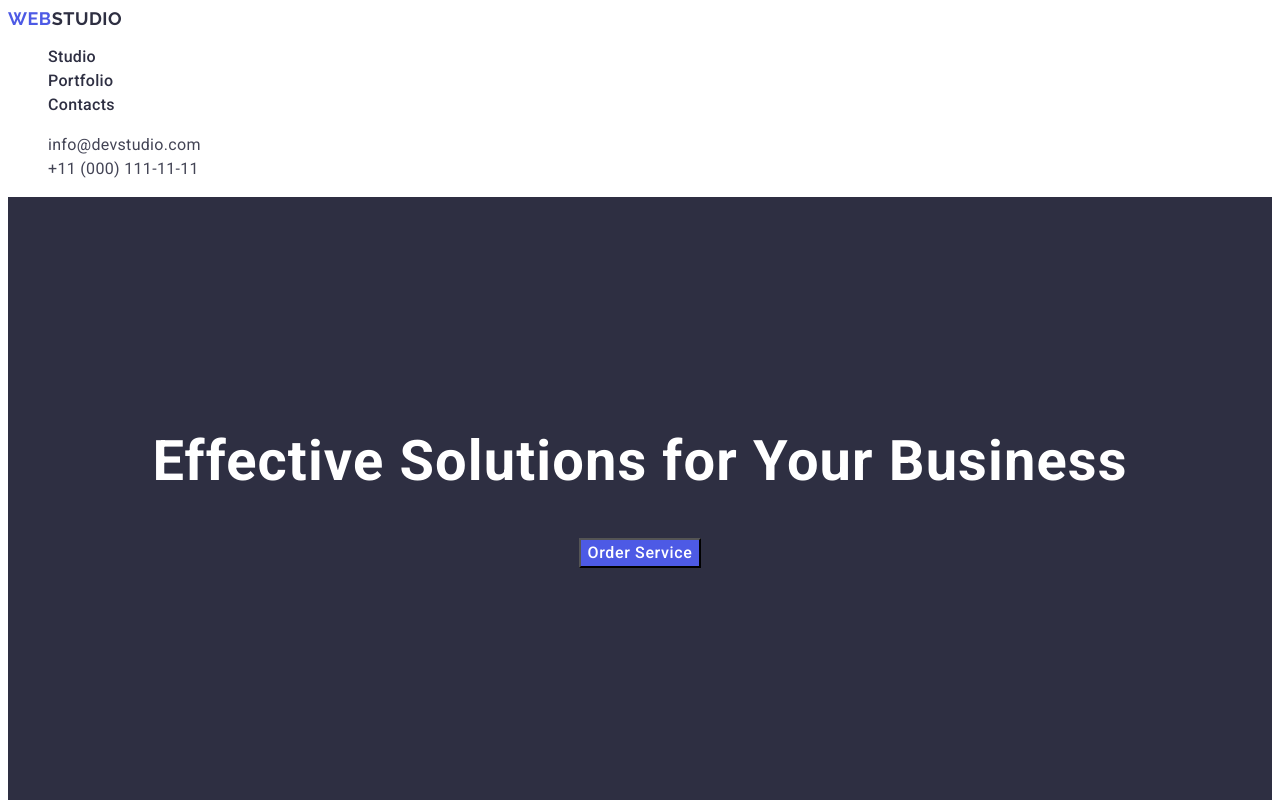
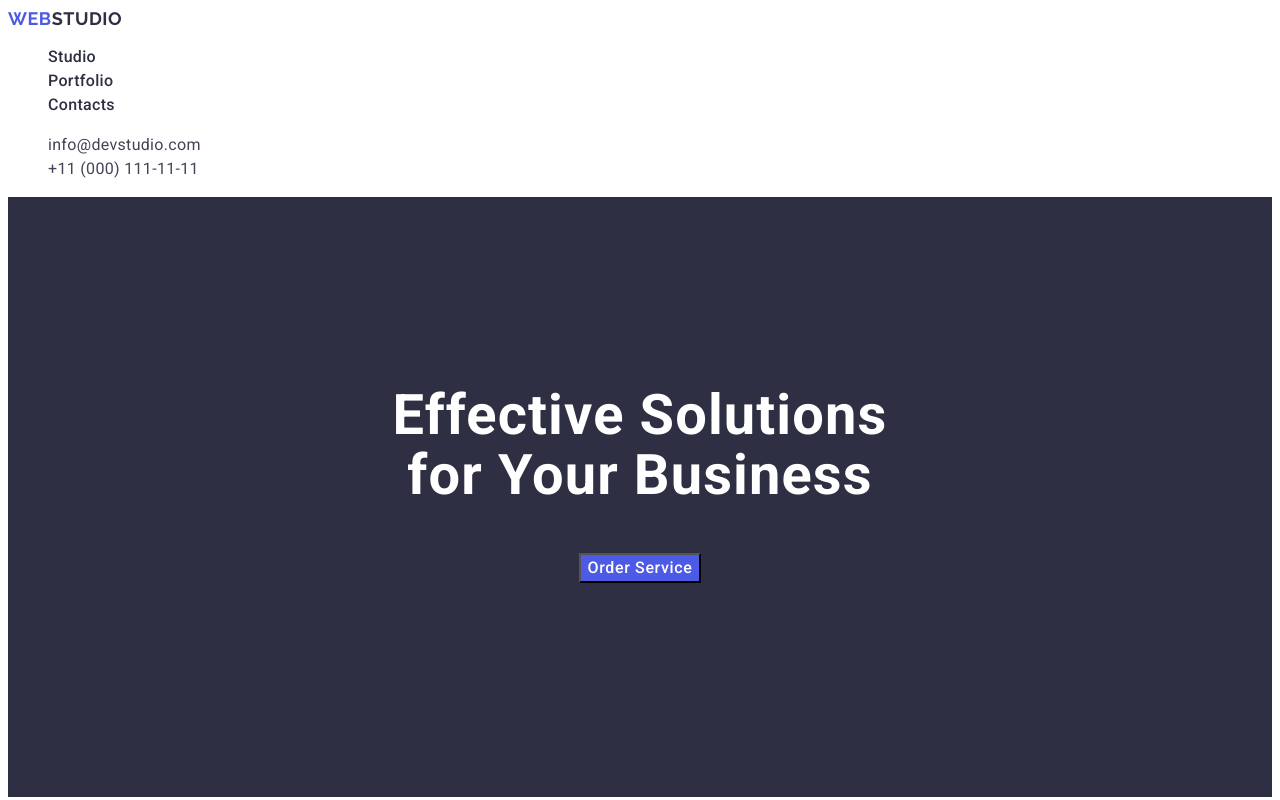
Before and after one commit to unrunner001/course-project-02, a plain HTML site: page index.html in a window 1280 px wide. Shown: the top 800 px of the page. Drawn offline with Linux system fonts and the light colour scheme.

Commit message:
update css file

```diff
--- a/css/style.css
+++ b/css/style.css
@@ -1,4 +1,3 @@
-
 body {
   font-family: "Roboto", sans-serif;
   background-color: #fff;
@@ -56,7 +55,8 @@ h3 {
   color: #2e2f42;
 }
 
-.nav__link:hover, .nav__link:focus {
+.nav__link:hover,
+.nav__link:focus {
   color: #404bbf;
 }
 
@@ -69,7 +69,8 @@ h3 {
   font-style: normal;
 }
 
-.adress__link:hover, .adress__link:focus {
+.adress__link:hover,
+.adress__link:focus {
   color: #404bbf;
 }
 
@@ -78,6 +79,7 @@ h3 {
   text-align: center;
   height: 600px;
   padding-top: 188px;
+  box-sizing: border-box;
 }
 
 .first .title {
@@ -87,6 +89,9 @@ h3 {
   letter-spacing: 0.02em;
   color: #fff;
   text-align: center;
+  width: 496px;
+  height: 120px;
+  margin: 0 auto;
 }
 
 .first__btn {
@@ -98,10 +103,12 @@ h3 {
   color: #fff;
   background-color: #4d5ae5;
   cursor: pointer;
+  margin-top: 48px;
 }
 
-.first__btn:hover, .first__btn:focus {
-  background-color: #404BBF;
+.first__btn:hover,
+.first__btn:focus {
+  background-color: #404bbf;
 }
 
 .second {
```
